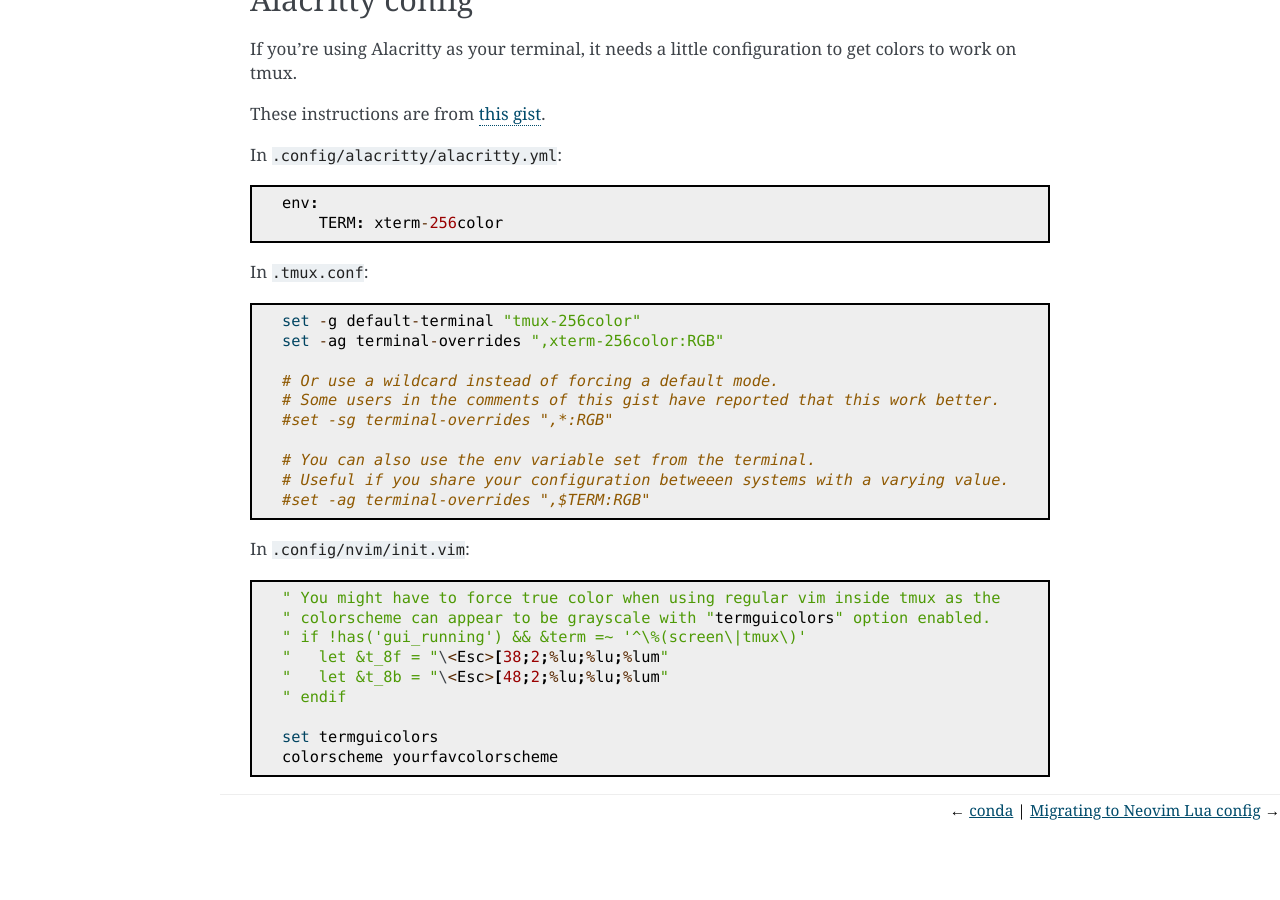
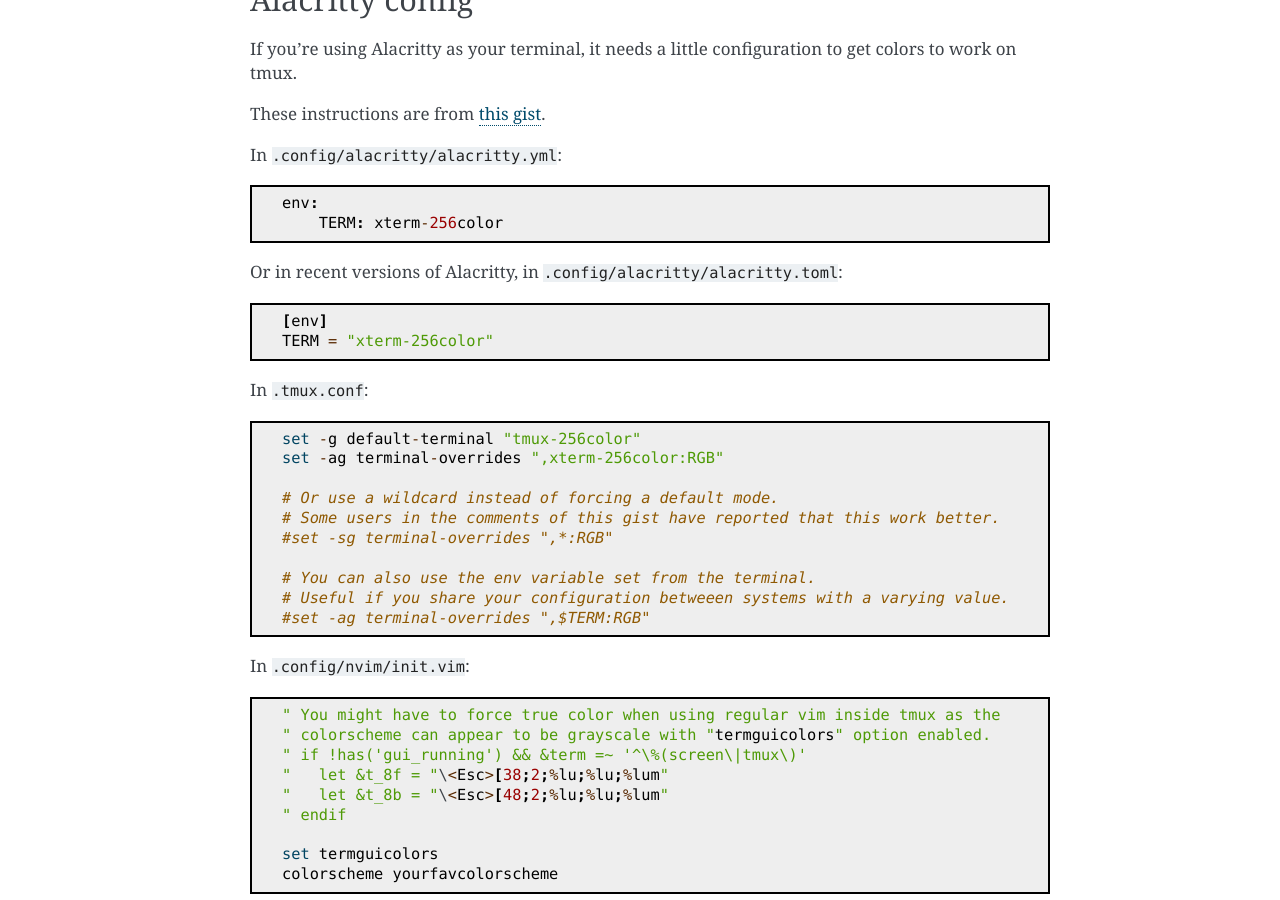
Before and after one commit to daler/dotfiles, a Sphinx documentation site: the page built from docs/post.rst, in a window 1280 px wide and 900 px high, scrolled down 2584 px. Built offline with Sphinx 7.4.7, drawn with Linux system fonts in a browser that asks for light colours; before the commit the page ends 3409 px from its top, so only the background shows below that.

Commit message:
in post setup, add updated alacritty info

```diff
--- a/docs/post.rst
+++ b/docs/post.rst
@@ -142,6 +142,12 @@
     env:
         TERM: xterm-256color
 
+Or in recent versions of Alacritty, in :file:`.config/alacritty/alacritty.toml`::
+
+    [env]
+    TERM = "xterm-256color"
+
+
 In :file:`.tmux.conf`::
 
     set -g default-terminal "tmux-256color"
```
